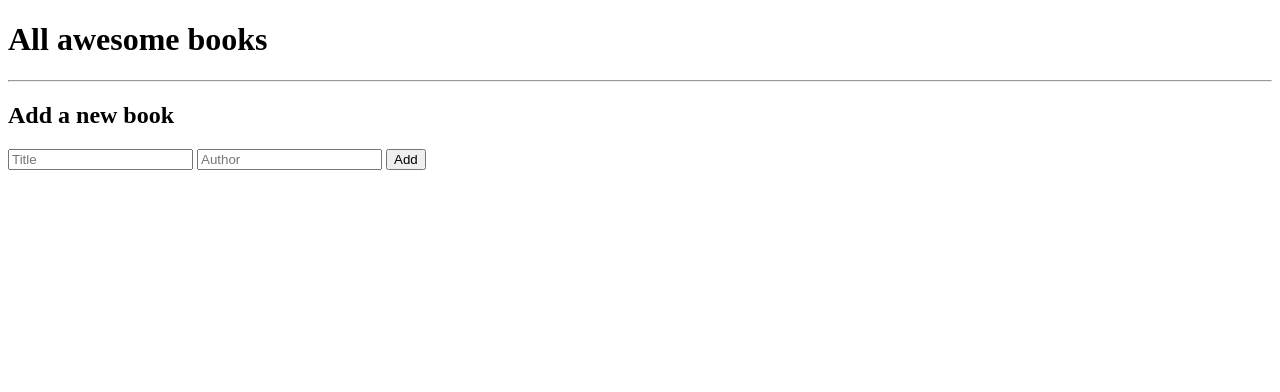
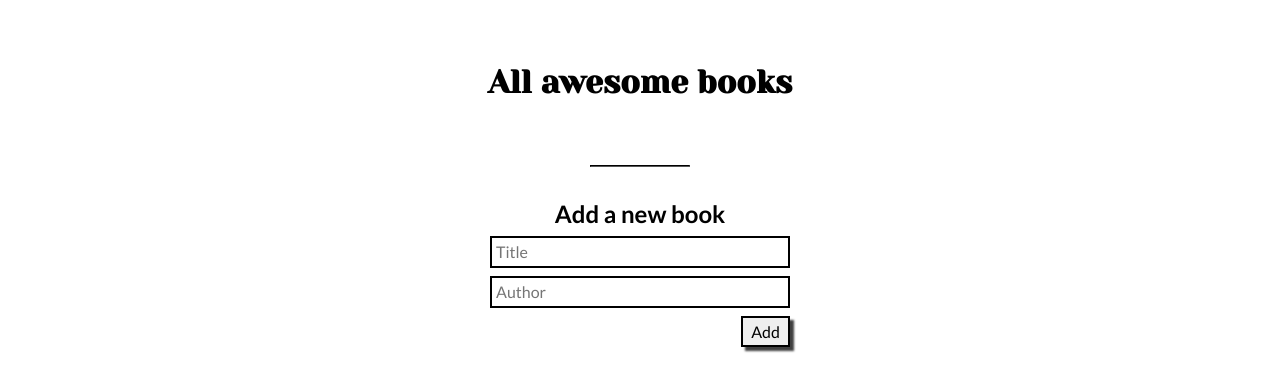
Before and after one commit to Kccendana/awesome-books, a plain HTML site: page index.html in a window 1280 px wide. Drawn offline with Linux system fonts and the light colour scheme.

Commit message:
add styles to the booklist

```diff
--- a/style.css
+++ b/style.css
@@ -1,3 +1,79 @@
+* {
+  padding: 0;
+  margin: 0;
+  box-sizing: border-box;
+  list-style: none;
+  font-family: 'Lato', sans-serif;
+}
+
+main {
+  display: flex;
+  flex-direction: column;
+  justify-content: center;
+  align-items: center;
+  gap: 2em;
+}
+
 h1 {
   color: black;
+  font-family: 'Yeseva One', cursive;
+  margin-top: 2em;
 }
+
+ul#book-container {
+  display: flex;
+  flex-direction: column;
+  align-items: center;
+
+  /* border: 2px solid; */
+}
+
+#book-container li {
+  display: flex;
+  flex-wrap: wrap;
+  justify-content: space-between;
+  width: 400px;
+  padding: 0.5em;
+  padding-right: 1em;
+}
+
+#book-container > li:nth-child(odd) {
+  background-color: rgba(210, 203, 203, 0.457);
+}
+
+hr {
+  width: 100px;
+  border-color: black;
+}
+
+button {
+  padding: 0.25em 0.5em;
+  box-shadow: 4px 4px 2px 0 rgba(0, 0, 0, 0.75);
+  -webkit-box-shadow: 4px 4px 2px 0 rgba(0, 0, 0, 0.75);
+  -moz-box-shadow: 4px 4px 2px 0 rgba(0, 0, 0, 0.75);
+  font-family: 'Lato', sans-serif;
+  font-weight: 500;
+  font-size: 1em;
+  border: 2px solid black;
+}
+
+.form {
+  display: flex;
+  flex-direction: column;
+  gap: 0.5em;
+  width: 300px;
+  justify-content: center;
+  align-items: flex-end;
+}
+
+h2 {
+  align-self: center;
+}
+
+input {
+  width: 100%;
+  font-size: 1em;
+  line-height: 20px;
+  padding: 0.25em;
+  border: 2px solid black;
+}
```
